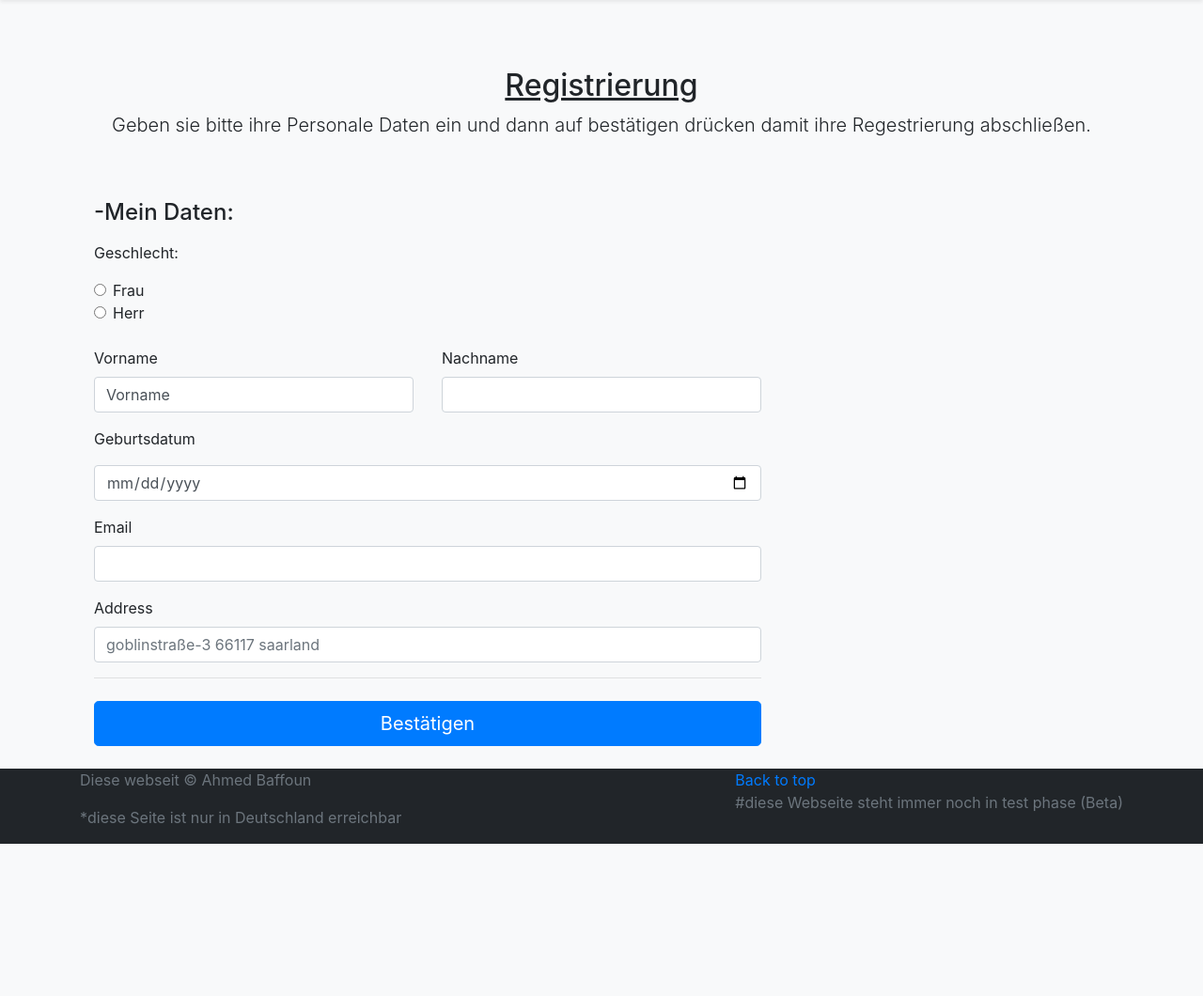
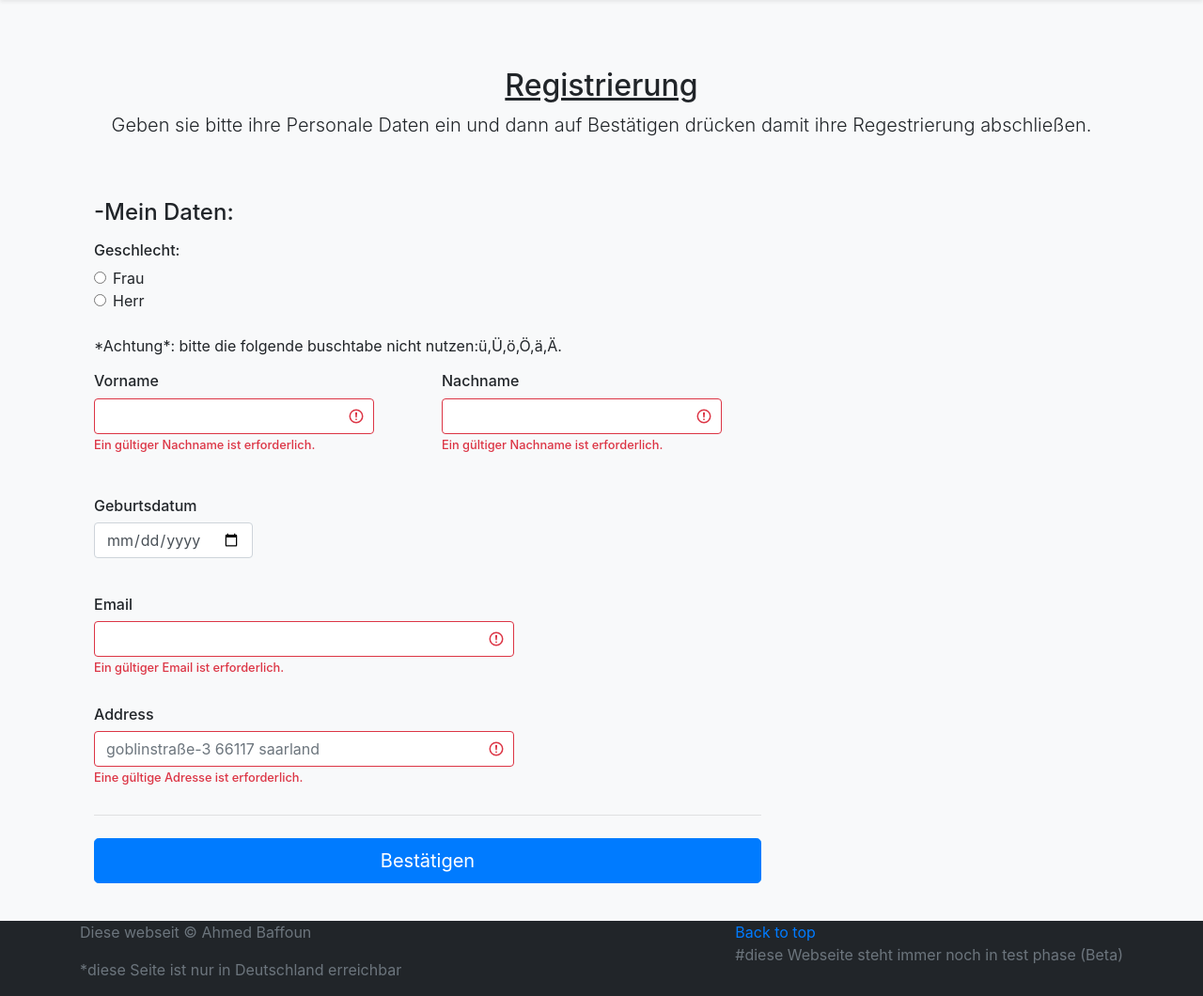
Before and after one commit to khoulaidi/Kino, a PHP site: page /Regestrieren.php in a window 1280 px wide. Shown: the part 56-1116 px from the top of the page at 94% size. Before the commit the page ends 954 px from the top, so only its background shows below. Run offline with PHP 8.4, Linux system fonts and the light colour scheme.

Commit message:
verbesserung

```diff
--- a/Regestrieren.php
+++ b/Regestrieren.php
@@ -49,13 +49,13 @@
 		</div>
 		<div class="navbar navbar-dark bg-dark shadow-sm">
 			<div class="container d-flex justify-content-between">
-				<a href="file:///C:/Users/ahmed/Desktop/Startseite.html" class="navbar-brand d-flex align-items-center" style="color:#F6D155">
+				<a href="Startseite.php" class="navbar-brand d-flex align-items-center" style="color:#F6D155">
 					<strong>Kinoprogramm</strong>
 				</a>
-				<a id="anmelden" href="file:///C:/Users/ahmed/Desktop/Kino/Anmeldung.html" class="navbar-brand d-flex align-items-center"style="color:#F6D155">
+				<a href="Anmeldung.php" class="navbar-brand d-flex align-items-center"style="color:#F6D155">
 					<strong>Anmelden</strong>
 				</a>
-				<a href="file:///C:/Users/ahmed/Desktop/Kino/Regestrieren.html" class="navbar-brand d-flex align-items-center"style="color:#F6D155">
+				<a href="Regestrieren.php" class="navbar-brand d-flex align-items-center"style="color:#F6D155">
 					<strong>Registrieren</strong>
 				</a>
 				<button class="navbar-toggler" style="color:#F6D155" type="button" data-toggle="collapse" data-target="#navbarHeader" aria-controls="navbarHeader" aria-expanded="false" aria-label="Toggle navigation">
@@ -68,13 +68,12 @@
 		<br>
 		<div class="container" style="background-color:EBF7E3">
 			<div class="py-5 text-center">
-
 			<h2><u>Registrierung</u></h2>
-			<p class="lead">Geben sie bitte ihre Personale Daten ein und dann auf bestätigen drücken damit ihre Regestrierung abschließen.</p>
+			<p class="lead">Geben sie bitte ihre Personale Daten ein und dann auf Bestätigen drücken damit ihre Regestrierung abschließen.</p>
 			</div>
 			<div class="col-md-8 order-md-1">
 				<h4 class="mb-3">-Mein Daten:</h4>
-				<p> Geschlecht:</p>
+				<h6> Geschlecht:</h6>
 				<div class="form-check">
 					<label class="form-check-label">
 						<input type="radio" class="form-check-input" name="optradio">Frau
@@ -86,49 +85,58 @@
 					</label>
 				</div>
 		<br>
-				<form action="Startseite.php" method="POST" class="needs-validation" novalidate>
+		<p>*Achtung*: bitte die folgende buschtabe nicht nutzen:ü,Ü,ö,Ö,ä,Ä.  </p>
+				<!--<form  method="POST" class="needs-validation" novalidate>-->
+	<form action="" class="was-validated">
+  <div class="form-group">
 					<div class="row">
 						<div class="col-md-6 mb-3">
-							<label for="firstName">Vorname</label>
-							<input type="text" class="form-control" id="firstName" placeholder="" value="Vorname" name="vorname" required>
-
+							<label for="firstName"><h6>Vorname<h6></label>
+							<input type="text" class="form-control" id="firstName" placeholder="" value="" name="vorname" required>
+							<div class="invalid-feedback">
+								Ein gültiger Nachname ist erforderlich.
+							</div>
 						</div>
 						<div class="col-md-6 mb-3">
-							<label for="lastName">Nachname</label>
+							<label for="lastName"><h6>Nachname<h6></label>
 							<input type="text" class="form-control" id="lastName" placeholder="" value="" required>
 							<div class="invalid-feedback">
 								Ein gültiger Nachname ist erforderlich.
 							</div>
 						</div>
 					</div>
+				</div>
+			</form>
 				<div class="form-group">
-                    <label for="birthDate" class="ol-md-6 mb-3">Geburtsdatum</label>
+                    <label for="birthDate" class="ol-md-6 mb-3"><h6>Geburtsdatum<h6></label>
                     <div class="rows">
-                        <input type="date" id="birthDate" class="form-control">
+                        <input type="date" id="birthDate" class="form-control" style="width:100%">
                     </div>
                 </div>
 
-
+		<form action="" class="was-validated">
+			<div class="form-group">
         <div class="mb-3">
-          <label for="email">Email</label>
-          <input type="email" class="form-control" id="email">
+          <label for="email"><h6>Email<h6></label>
+          <input type="email" class="form-control" id="email" style="width:150%" required>
           <div class="invalid-feedback">
             Ein gültiger Email ist erforderlich.
           </div>
         </div>
 
         <div class="mb-3">
-          <label for="address">Address</label>
-          <input type="text" class="form-control" id="address" placeholder="goblinstraße-3 66117 saarland" required>
+          <label for="address"><h6>Address<h6></label>
+          <input type="text" class="form-control" id="address" style="width:150%" placeholder="goblinstraße-3 66117 saarland" required>
           <div class="invalid-feedback">
             Eine gültige Adresse ist erforderlich.
           </div>
         </div>
-		</form>
+
 		 <hr class="mb-4">
-        <button class="btn btn-primary btn-lg btn-block" type="submit">Bestätigen</button>
+        <button class="btn btn-primary btn-lg btn-block" type="submit" name="regestrieren">Bestätigen</button>
 	</div>
-
+</div>
+	</form>
 
 </div>
 <br>
```
Also changed, not shown: Anmeldung.php (+24 -5 lines), Startseite.php (+7 -4 lines).
